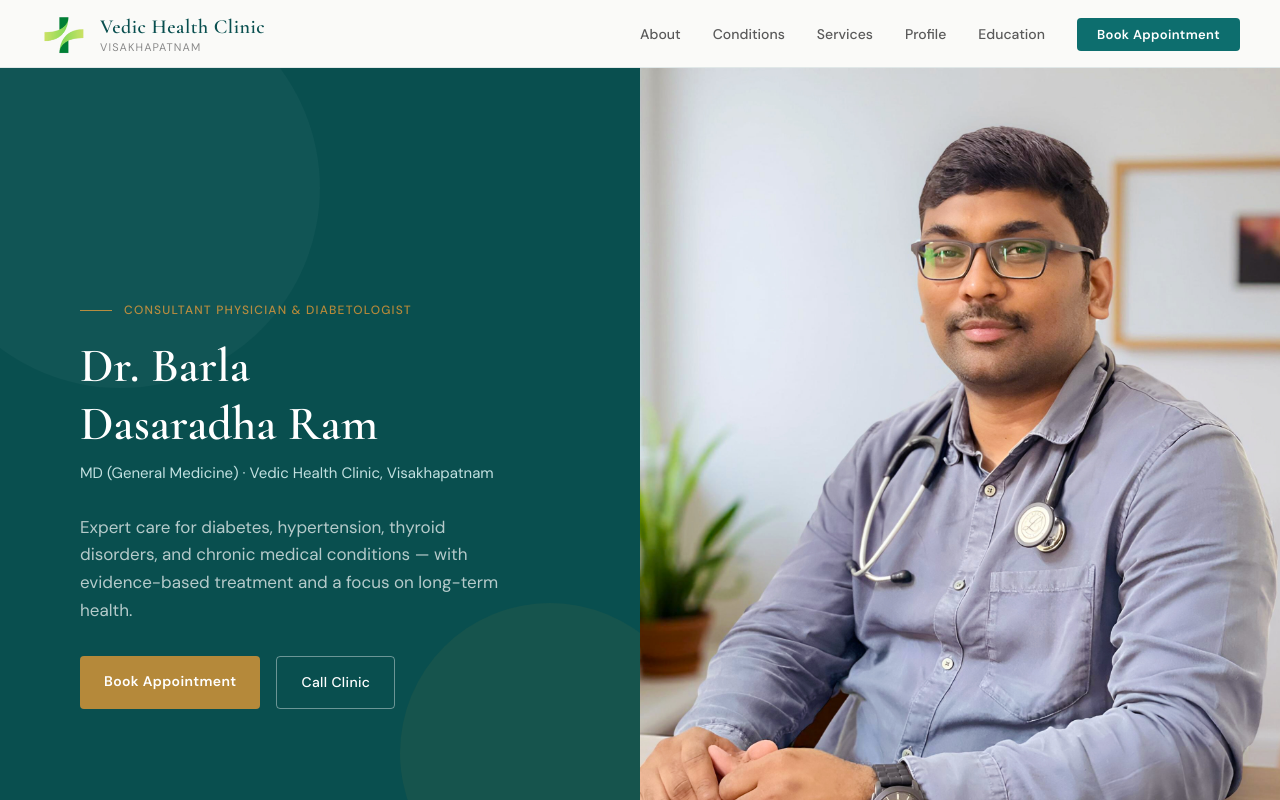
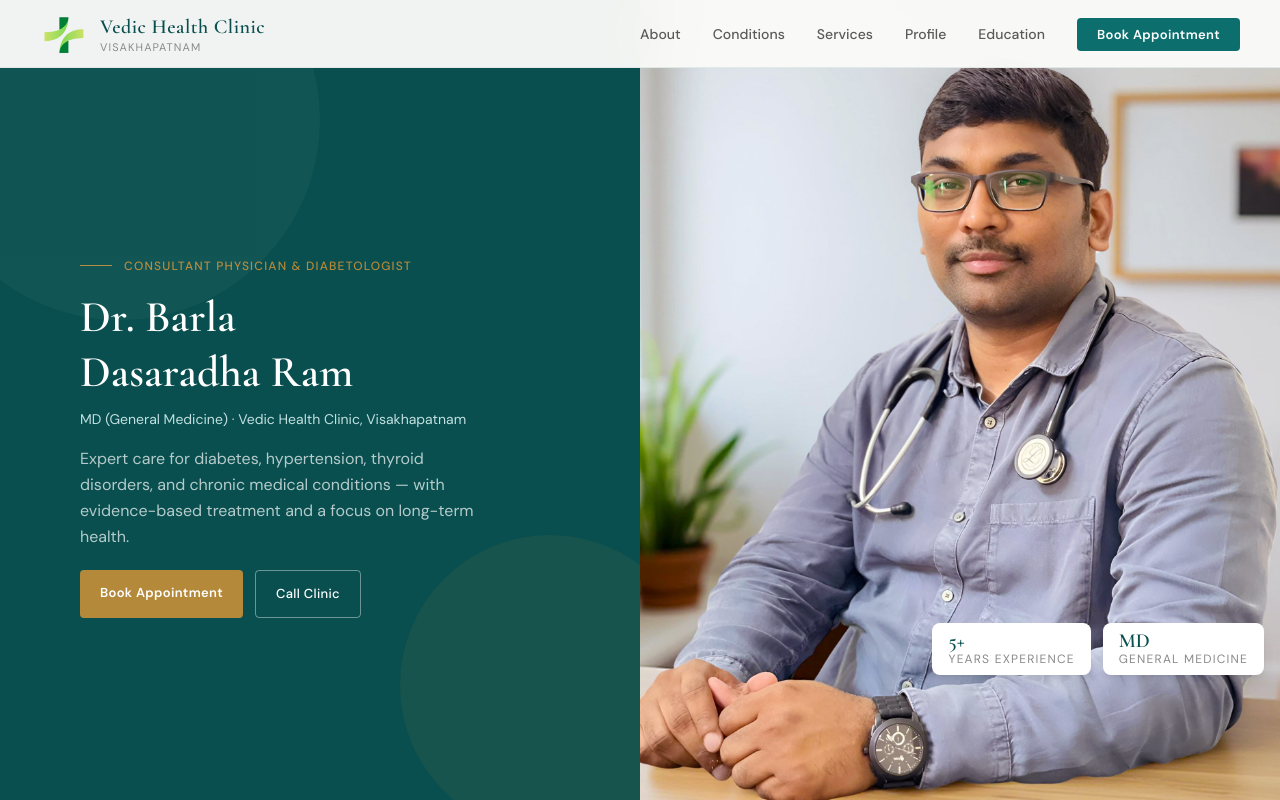
Before and after one commit to kakunuriMahesh/VHC-DR, a React (Vite) app: page / in a window 1280 px wide. Shown: the top 800 px of the page. Built offline with nearby package versions, Linux system fonts and the light colour scheme.

Commit message:
Fixed Hero section

```diff
--- a/src/App.tsx
+++ b/src/App.tsx
@@ -232,7 +232,7 @@ function MainApp() {
       )}
 
       {/* HERO - matching left (text) + right (image) layout from HTML */}
-      <section id="home" className="min-h-screen pt-[56px] md:pt-[68px] overflow-hidden grid grid-cols-1 lg:grid-cols-2">
+      {/* <section id="home" className="min-h-screen pt-[56px] md:pt-[68px] overflow-hidden grid grid-cols-1 lg:grid-cols-2">
         <div className="bg-[#094f4f] px-5 md:px-8 lg:px-10 xl:px-20 py-10 md:py-16 lg:py-20 flex flex-col justify-center relative overflow-hidden">
           <div className="hidden md:block absolute w-[250px] h-[250px] md:w-[300px] md:h-[300px] lg:w-[400px] lg:h-[400px] rounded-full bg-white/[0.03] -top-[80px] -left-[80px]"></div>
           <div className="hidden md:block absolute w-[200px] h-[200px] md:w-[250px] md:h-[250px] lg:w-[300px] lg:h-[300px] rounded-full bg-[#b5893a]/[0.08] bottom-[40px] -right-[60px]"></div>
@@ -251,17 +251,95 @@ function MainApp() {
         <div className="hidden lg:flex bg-[#e6f4f4] items-stretch relative">
           <img src="/assets/HeroImg.jpeg" alt="Vedic Health Clinic" className="w-full h-full object-cover" />
           <div className="absolute bottom-4 right-4 flex flex-col gap-3">
-            <div className="bg-white rounded-lg px-4 py-2.5 shadow-lg text-right">
+            <div className="bg-white rounded-lg px-4 py-2.5 shadow-lg text-left">
               <div className="font-[Cormorant_Garamond] font-bold text-xl text-[#094f4f] leading-none">5+</div>
               <div className="text-xs text-[#8a8a8a] uppercase tracking-widest">Years Experience</div>
             </div>
-            <div className="bg-white rounded-lg px-4 py-2.5 shadow-lg text-right">
+            <div className="bg-white rounded-lg px-4 py-2.5 shadow-lg text-left">
               <h2 className="font-[Cormorant_Garamond] font-bold text-xl text-[#094f4f] leading-none">MD</h2>
               <div className="text-xs text-[#8a8a8a] uppercase tracking-widest">General Medicine</div>
             </div>
           </div>
         </div>
-      </section>
+      </section> */}
+      <section
+  id="home"
+  className="h-[calc(100vh)] overflow-hidden grid grid-cols-1 lg:grid-cols-2"
+>
+  {/* LEFT SIDE */}
+  <div className="bg-[#094f4f] px-5 md:px-8 lg:px-10 xl:px-20 py-6 md:py-8 flex flex-col justify-center relative overflow-hidden">
+
+    {/* Background circles */}
+    <div className="hidden md:block absolute w-[250px] h-[250px] md:w-[300px] md:h-[300px] lg:w-[400px] lg:h-[400px] rounded-full bg-white/[0.03] -top-[80px] -left-[80px]"></div>
+    <div className="hidden md:block absolute w-[200px] h-[200px] md:w-[250px] md:h-[250px] lg:w-[300px] lg:h-[300px] rounded-full bg-[#b5893a]/[0.08] bottom-[40px] -right-[60px]"></div>
+
+    {/* Content */}
+    <div className="flex items-center gap-3 text-[#b5893a] text-xs font-medium uppercase tracking-widest mb-4">
+      <span className="w-8 h-[1px] bg-[#b5893a]"></span>
+      Consultant Physician & Diabetologist
+    </div>
+
+    <h1 className="text-[30px] md:text-[36px] lg:text-[44px] font-semibold text-white mb-2 leading-tight">
+      Dr. Barla<br />Dasaradha Ram
+    </h1>
+
+    <p className="text-[13px] md:text-[14px] text-[#c2e0e0] mb-4">
+      MD (General Medicine) · Vedic Health Clinic, Visakhapatnam
+    </p>
+
+    <p className="text-[14px] md:text-[16px] text-white/70 leading-relaxed mb-5 max-w-[420px]">
+      Expert care for diabetes, hypertension, thyroid disorders, and chronic medical conditions — with evidence-based treatment and a focus on long-term health.
+    </p>
+
+    {/* Buttons */}
+    <div className="flex flex-col sm:flex-row gap-3">
+      <a
+        href="#contact"
+        onClick={(e) => handleNavClick(e, "#contact")}
+        className="bg-[#b5893a] text-white px-5 py-3 rounded text-[13px] font-semibold tracking-wide hover:bg-[#a07530] transition-all text-center"
+      >
+        Book Appointment
+      </a>
+
+      <a
+        href="tel:+919948494455"
+        className="border border-white/40 text-white px-5 py-3 rounded text-[13px] font-medium tracking-wide hover:bg-white/10 transition-all text-center"
+      >
+        Call Clinic
+      </a>
+    </div>
+  </div>
+
+  {/* RIGHT SIDE */}
+  <div className="hidden lg:flex bg-[#e6f4f4] items-stretch relative">
+    <img
+      src="/assets/HeroImg.jpeg"
+      alt="Vedic Health Clinic"
+      className="w-full h-full object-cover"
+    />
+
+    {/* Cards */}
+    <div className="absolute bottom-[200px] right-4 flex gap-3">
+      <div className="bg-white rounded-lg px-4 py-2 shadow-lg">
+        <div className="font-[Cormorant_Garamond] font-bold text-xl text-[#094f4f] leading-none">
+          5+
+        </div>
+        <div className="text-xs text-[#8a8a8a] uppercase tracking-widest">
+          Years Experience
+        </div>
+      </div>
+
+      <div className="bg-white rounded-lg px-4 py-2 shadow-lg">
+        <h2 className="font-[Cormorant_Garamond] font-bold text-xl text-[#094f4f] leading-none">
+          MD
+        </h2>
+        <div className="text-xs text-[#8a8a8a] uppercase tracking-widest">
+          General Medicine
+        </div>
+      </div>
+    </div>
+  </div>
+</section>
 
       {/* TRUST BAR */}
       <div className="bg-white border-b border-[#e0e8e8] overflow-hidden">
```
